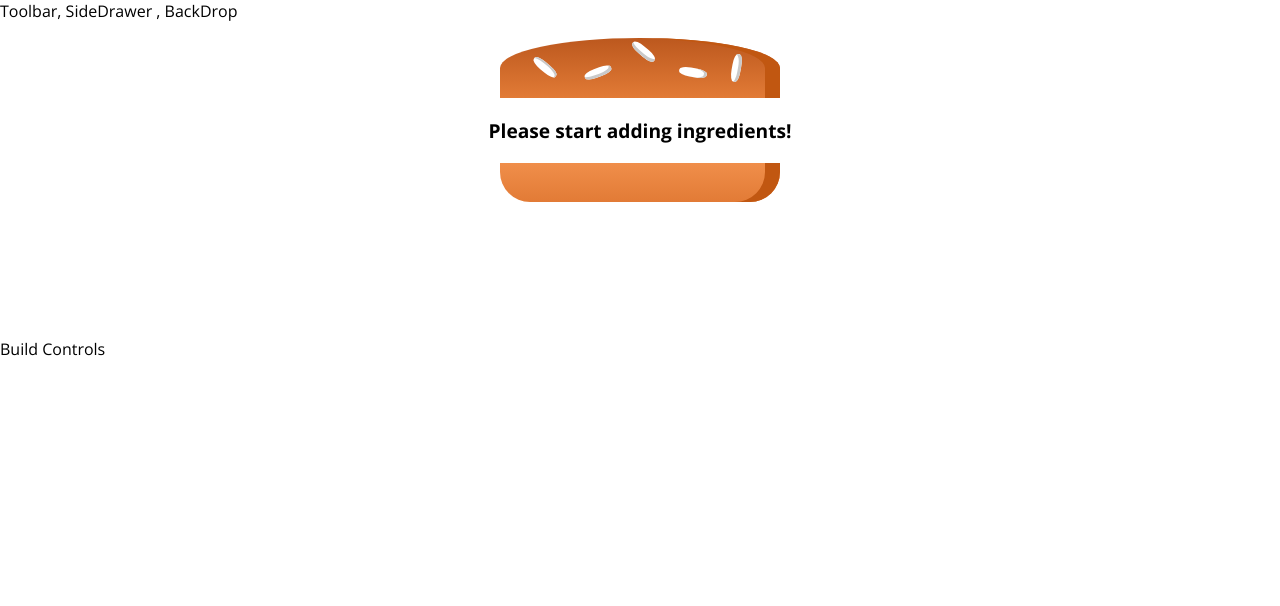
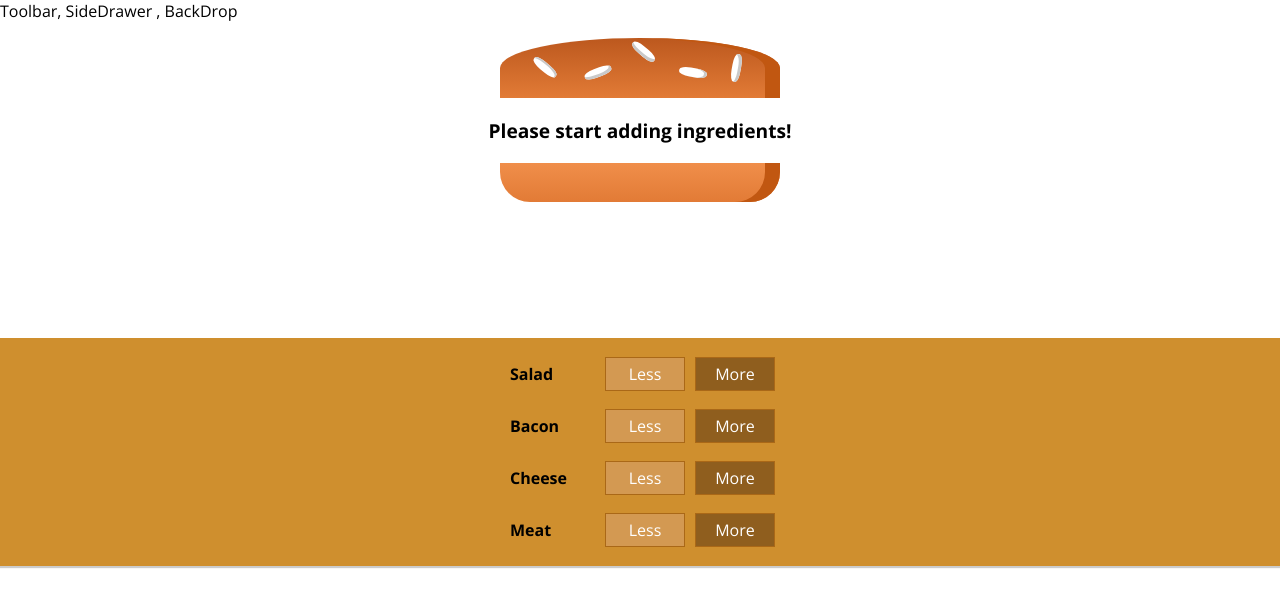
Before and after one commit to EvyatarHaim1/MyBurger, a React app: page / in a window 1280 px wide. Shown: the top 606 px of the page. Built offline with nearby package versions, Linux system fonts and the light colour scheme.

Commit message:
buildControls view is ready below the burger without logic yet

```diff
--- a/src/Components/Burger/BuildControls/BuildControl/BuildControl.js
+++ b/src/Components/Burger/BuildControls/BuildControl/BuildControl.js
@@ -1,13 +1,12 @@
 import React from 'react';
-import buildControls from '../BuildControls';
-import classes from './buildControl.css';
+import classes from './BuildControl.css';
 
 const buildControl = (props) => (
-      <div className={classes.buildControl}>
+      <div className={classes.BuildControl}>
           <div className={classes.Label}> {props.label}</div>
           <button className={classes.Less}>Less</button>
           <button className={classes.More}>More</button>
       </div>
 )
 
-export default buildControls;
+export default buildControl;
--- a/src/Components/Burger/BuildControls/BuildControls.js
+++ b/src/Components/Burger/BuildControls/BuildControls.js
@@ -1,12 +1,18 @@
 import React from 'react';
-import './BuildControls.css';
+import classes from './BuildControls.css';
+import BuildControl from './BuildControl/BuildControl';
 
- const buildControls = (props) => (
-            <div>
+const controls = [
+	{ label: 'Salad', type: 'salad' },
+	{ label: 'Bacon', type: 'bacon' },
+	{ label: 'Cheese', type: 'cheese' },
+	{ label: 'Meat', type: 'meat' },
+];
 
-            </div>
-        )
-
-
+const buildControls = (props) => (
+	<div className={classes.BuildControls}>
+		{controls.map((ctrl) => <BuildControl key={ctrl.label} label={ctrl.label} />)}
+	</div>
+);
 
 export default buildControls;
--- a/src/Containers/BurgerBuilder/BurgerBuilder.js
+++ b/src/Containers/BurgerBuilder/BurgerBuilder.js
@@ -1,7 +1,7 @@
 import React, { Component } from 'react';
 import Aux from '../../hoc/Auxiliary';
 import Burger from '../../Components/Burger/Burger';
-
+import BuildControls from '../../Components/Burger/BuildControls/BuildControls';
 class BurgerBuilder extends Component {
     // constructor(props){
     //     super(props);
@@ -19,7 +19,7 @@
         return (
             <Aux>
                 <Burger ingredients={this.state.ingredients} />
-                <div>Build Controls</div>
+                <BuildControls />
             </Aux>
         )
     }
```
